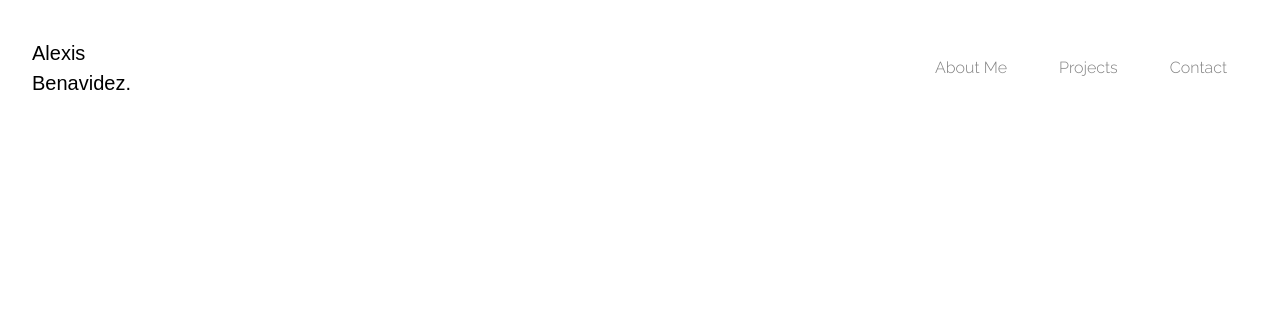
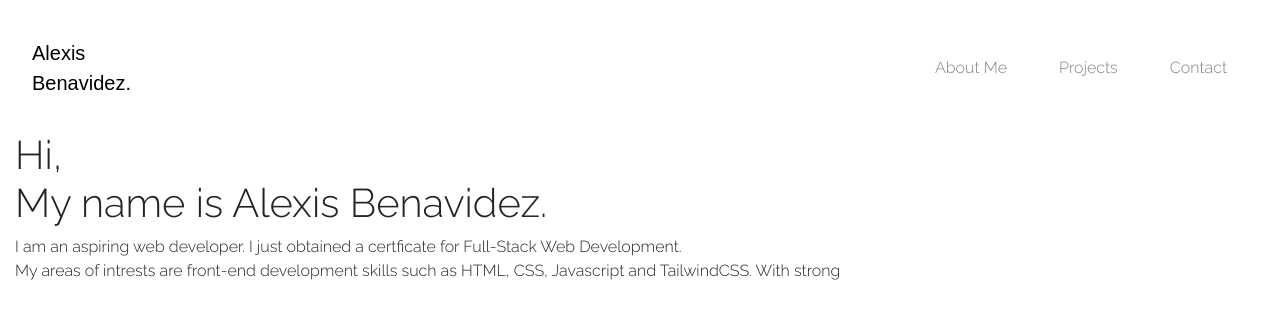
Before and after one commit to alexisbenavidez99/alexisbenavidez-portfolio, a plain HTML site: page index.html in a window 1280 px wide. Drawn offline with nearby package versions, Linux system fonts and the light colour scheme; a web font is replaced by a local one.

Commit message:
started about me section

```diff
--- a/index.html
+++ b/index.html
@@ -31,5 +31,20 @@
       </div>
   </nav>
 
+  <section class="about-me">
+    <h1>
+      Hi,<br>
+      My name is Alexis Benavidez.
+    </h1>
+
+    <p>
+      I am an aspiring web developer. I just obtained a certficate for Full-Stack Web Development.
+      <br>
+
+      My areas of intrests are front-end development skills such as HTML, CSS, Javascript and TailwindCSS.
+      With strong
+    </p>
+  </section>
+
 </body>
 </html>
```
Lines whose indentation alone changed are shown as unchanged.
